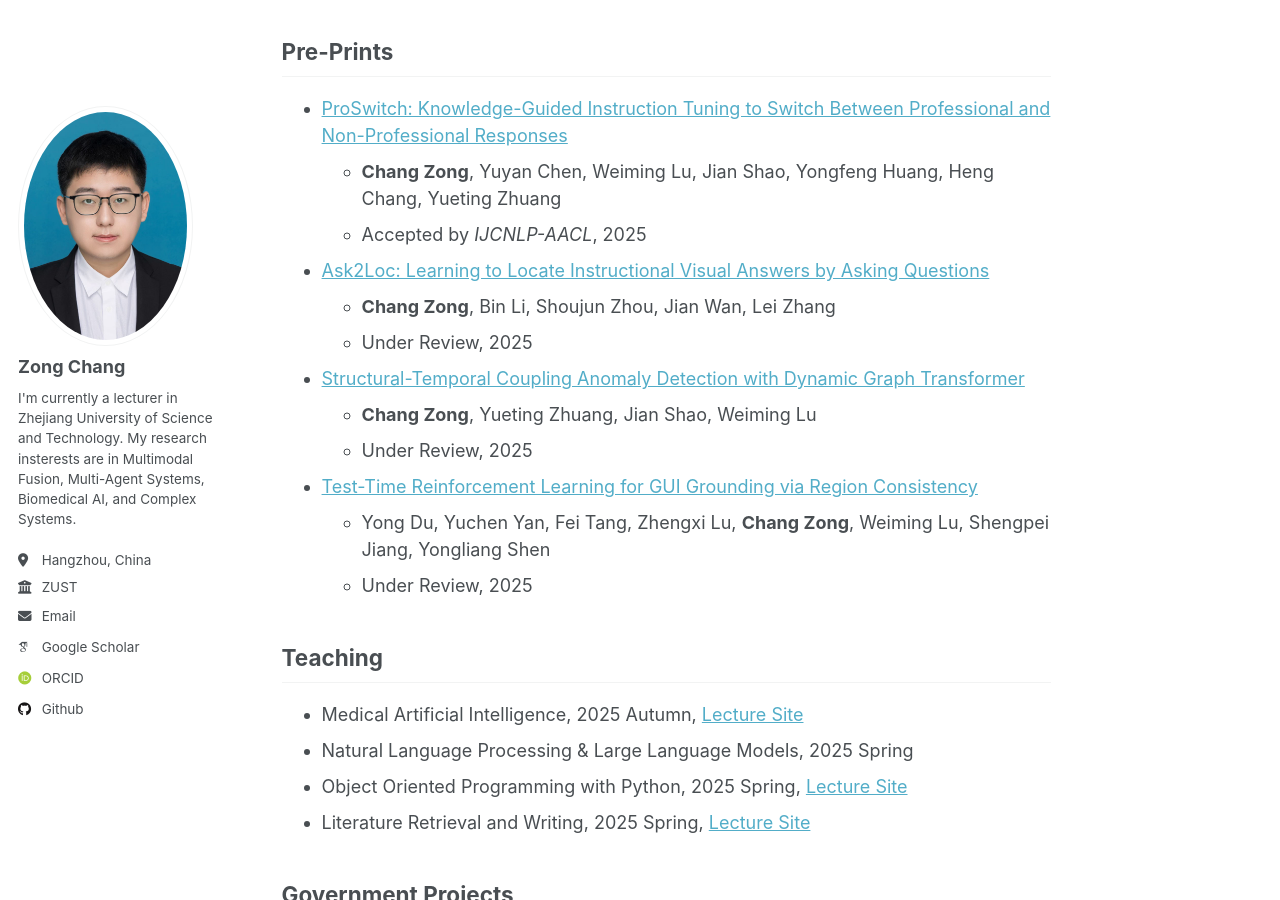
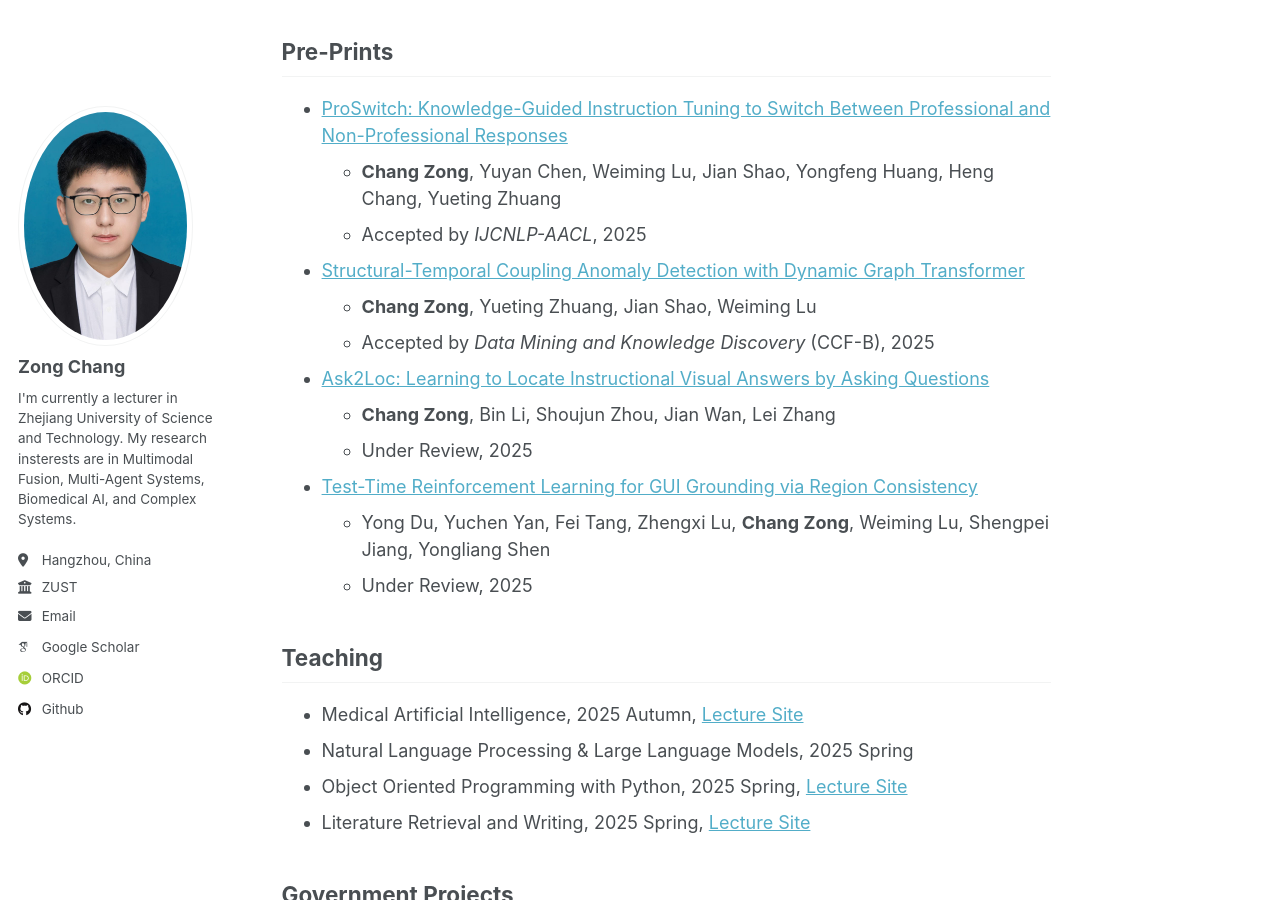
Before and after one commit to changzong/changzong.github.io, a Jekyll site: the page built from _pages/about.md, in a window 1280 px wide and 900 px high, scrolled down 1841 px. Built offline with Jekyll 4.4.1, drawn with Linux system fonts in a browser that asks for light colours; some web fonts are replaced.

Commit message:
udpate cv

```diff
--- a/_pages/about.md
+++ b/_pages/about.md
@@ -50,12 +50,12 @@ Artificial Cancer, Biomedical AI, Complex Systems
   - **Chang Zong**, Yuyan Chen, Weiming Lu, Jian Shao, Yongfeng Huang, Heng Chang, Yueting Zhuang
   - Accepted by *IJCNLP-AACL*, 2025
 
+- [Structural-Temporal Coupling Anomaly Detection with Dynamic Graph Transformer](https://arxiv.org/abs/2505.08330)
+  - **Chang Zong**, Yueting Zhuang, Jian Shao, Weiming Lu
+  - Accepted by *Data Mining and Knowledge Discovery* (CCF-B), 2025
+
 - [Ask2Loc: Learning to Locate Instructional Visual Answers by Asking Questions](https://arxiv.org/abs/2504.15918)
   - **Chang Zong**, Bin Li, Shoujun Zhou, Jian Wan, Lei Zhang
-  - Under Review, 2025
-
-- [Structural-Temporal Coupling Anomaly Detection with Dynamic Graph Transformer](https://arxiv.org/abs/2505.08330)
-  - **Chang Zong**, Yueting Zhuang, Jian Shao, Weiming Lu
   - Under Review, 2025
 
 - [Test-Time Reinforcement Learning for GUI Grounding via Region Consistency](https://arxiv.org/abs/2508.05615)
```
